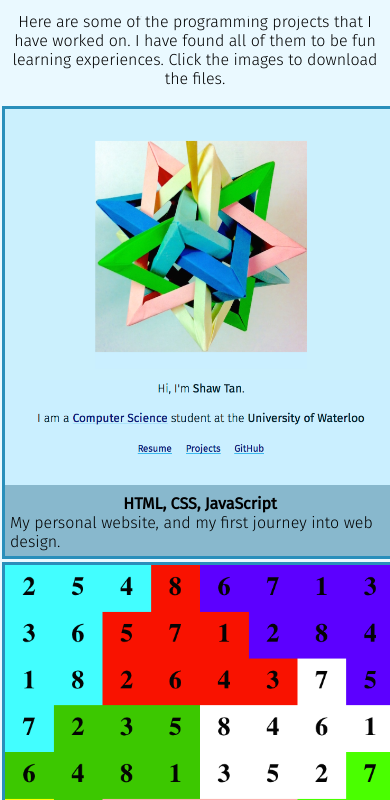
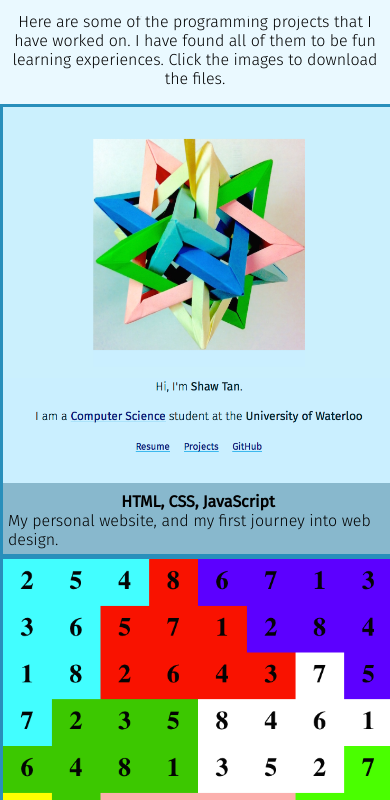
Before and after one commit to shawtan/shawtan.github.io, a plain HTML site: page projects.html in a window 390 px wide. Shown: the part 44-844 px from the top of the page. Drawn offline with nearby package versions, Linux system fonts and the light colour scheme.

Commit message:
Attempt for mobile friendly

```diff
--- a/front.css
+++ b/front.css
@@ -63,7 +63,12 @@ h2 {
 	.content {
 		padding: 40px 20px;
 	}
+	html {
+		width: devie-width;
+	}
 }
+
+
 
 #links {
 	list-style-type: none;
@@ -100,6 +105,7 @@ h2 {
 
 #container {
 	z-index: 1;
+	margin: 0 auto;
 }
 
 .project {
@@ -111,6 +117,7 @@ h2 {
 	width: 390px;
 	float: left;
 	position: relative;
+	margin: 0 auto;
 }
 
 .project img {
--- a/projects.html
+++ b/projects.html
@@ -4,6 +4,7 @@
   <title>
     Shaw Tan
   </title>
+  <meta name="viewport" content="width=device-width, initial-scale=1">
   <link type="text/css" rel="stylesheet" href="normalize.css"/>
   <link type="text/css" rel="stylesheet" href="front.css"/>
   <link href='http://fonts.googleapis.com/css?family=Fira+Sans:300,400' rel='stylesheet' type='text/css'>
@@ -16,7 +17,8 @@
     $container.imagesLoaded( function() {
       $container.masonry({
         columnWidth: 400,
-        itemSelector: '.project'
+        itemSelector: '.project',
+        isFitWidth: true
       });
     });
   });
```
Also changed, not shown: index.html (+1 -1 lines), 1 other file.
